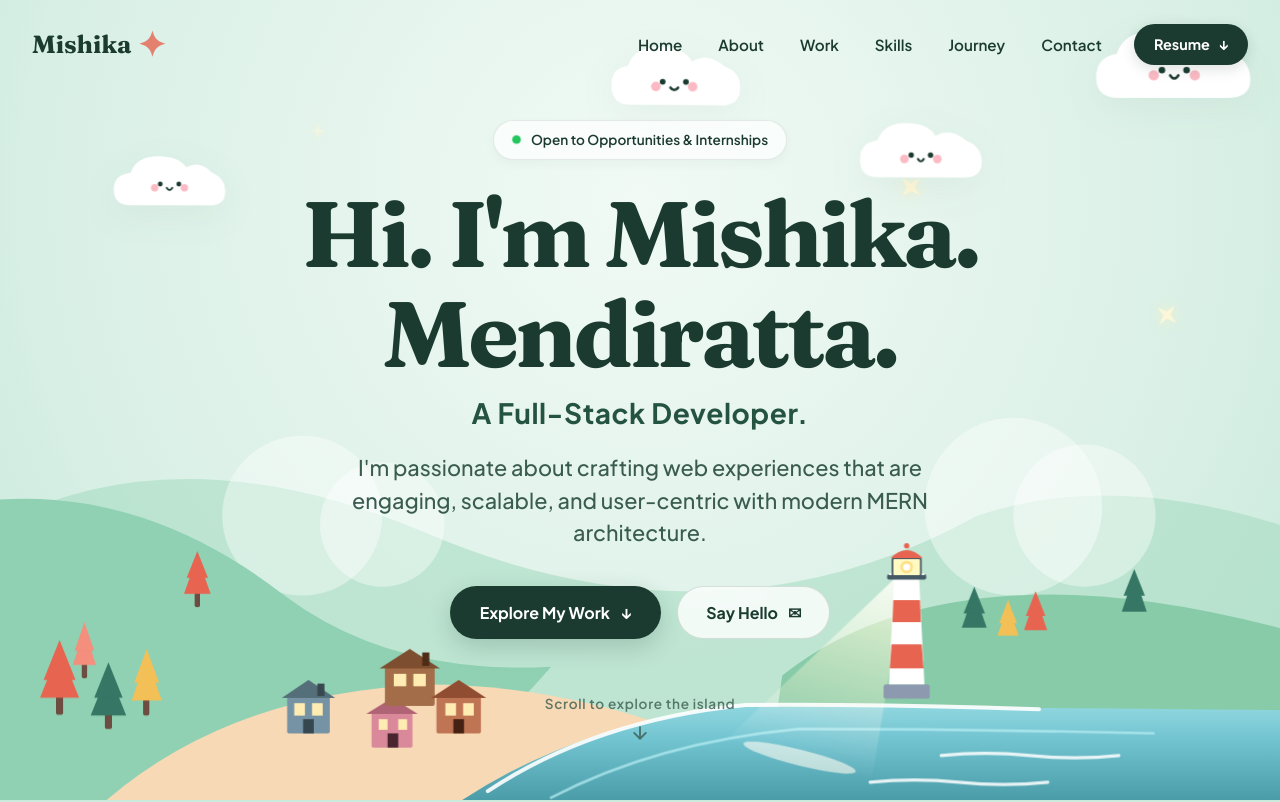
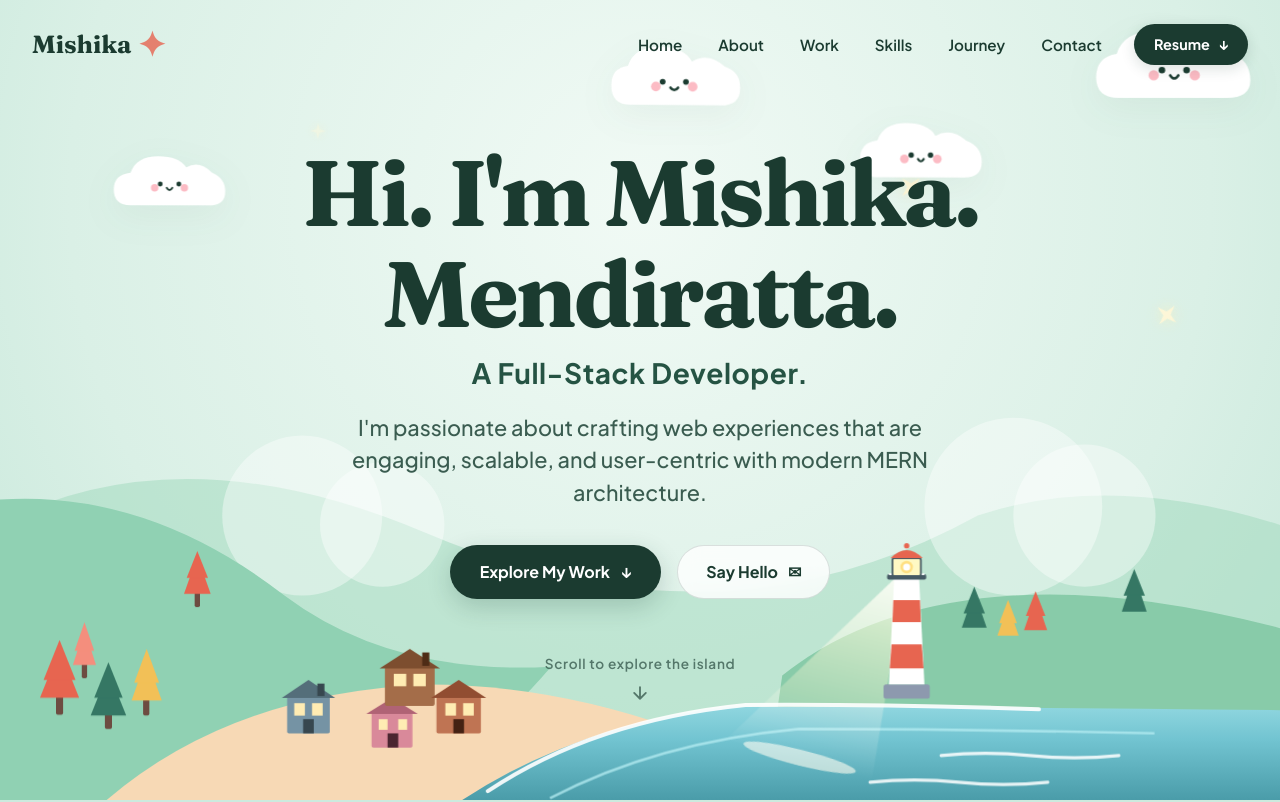
Before and after one commit to mishika2004/mishika2004.github.io, a plain HTML site: page index.html in a window 1280 px wide. Shown: the top 802 px of the page. Drawn offline with Linux system fonts and the light colour scheme.

Commit message:
Remove open to opportunities status pill

```diff
--- a/index.html
+++ b/index.html
@@ -319,10 +319,6 @@
 
     <!-- 1. HERO SECTION (Matches Seán Halpin aesthetic) -->
     <section id="home" class="hero-section">
-      <div class="hero-pill-status">
-        <span class="pulse-indicator"></span>
-        <span>Open to Opportunities & Internships</span>
-      </div>
 
       <h1 class="hero-title">
         Hi. I'm Mishika.<br>
```
